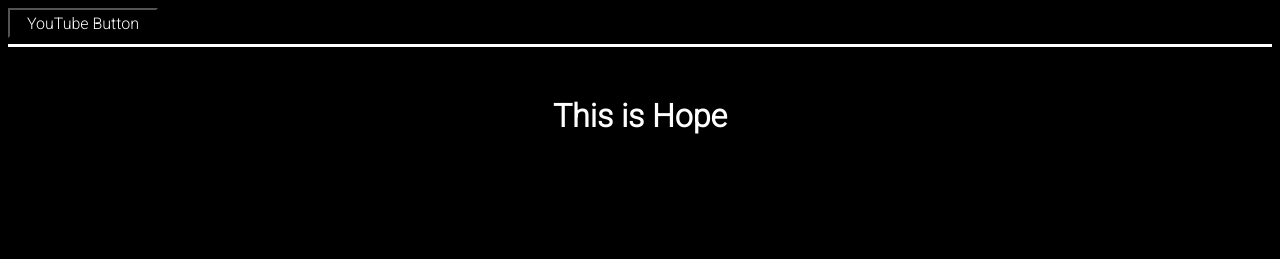
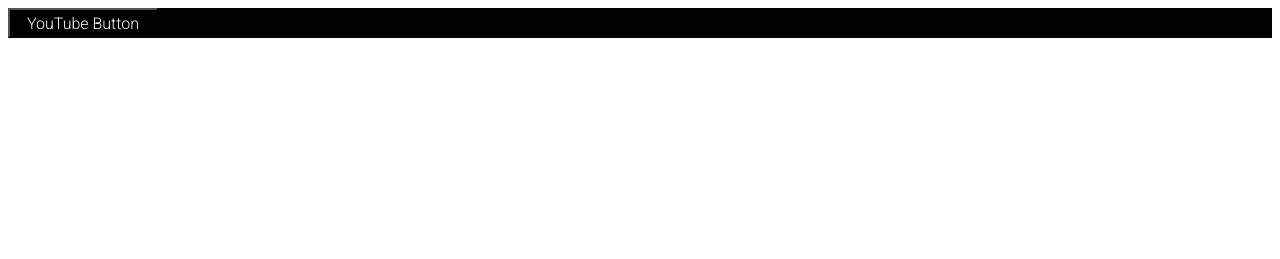
Before and after one commit to lxvx/hopeandcuddles, a Flask app: page / in a window 1280 px wide. Shown: the top 259 px of the page. Run offline with Flask 2, Linux system fonts and the light colour scheme.

Commit message:
Update index.html

```diff
--- a/templates/index.html
+++ b/templates/index.html
@@ -5,15 +5,12 @@
     <meta http-equiv="X-UA-Compatible" content="IE=edge">
     <meta name="viewport" content="width=device-width, initial-scale=1.0">
 
-    <div id="buttons-on-top-of-white-line">
+    <div id="top-bar">
         <a target="_blank" href="https://youtube.com/@lxv-crunchy" onclick="youtubeInformation()">
             <button class="youtube-button">YouTube Button</button>
         </a>
     </div>
 
-
-    <div id="white-line">
-    </div>
 
     <div class="thisishope">
         <h1>
@@ -37,8 +34,7 @@
 
         * {
             font-family: 'Roboto', sans-serif;
-            color: white;
-            background: black;
+            background: white;
         }
 
         .thisishope {
@@ -62,15 +58,8 @@
             opacity: 0.7;
         }
 
-        #white-line {
-            background-color: white;
-            width: 100%;
-            height: 3px;
-            margin-top: 0.5%;
-        }
 
         #hope-picture {
-            margin-top: 10%;
             margin-bottom: 0;
             display: flex;
             justify-content: center;
@@ -145,9 +134,14 @@
             }
         }
 
-        #box-under-hope {
-            width: 20%;
-            height: 300px;
+        #top-bar {
+            background-color: black;
+            background: black;
+            color: white;
+            top: 0;
+            height: 50%;
+            width: 100%;
+            display: block;
         }
     </style>
 
@@ -165,8 +159,13 @@
         function awesomeGrandma() {
             alert("Her website is in progress, keep an eye out for \nhttps://www.annietagg.com !")
         }
+
+        function awesomeGrandpa() {
+            alert("His website is in progress, keep an eye out for \nhttps://www.angelcottage.love !")
+        }
     </script>
 
+    <!--
 
     <div id="hope-picture">
         <div class="animated fadeIn">
@@ -174,10 +173,12 @@
         </div>
     <div/>
 
+    -->
 
     <div id="box-under-hope">
 
     </div>
+
 
 
     <!--
```
